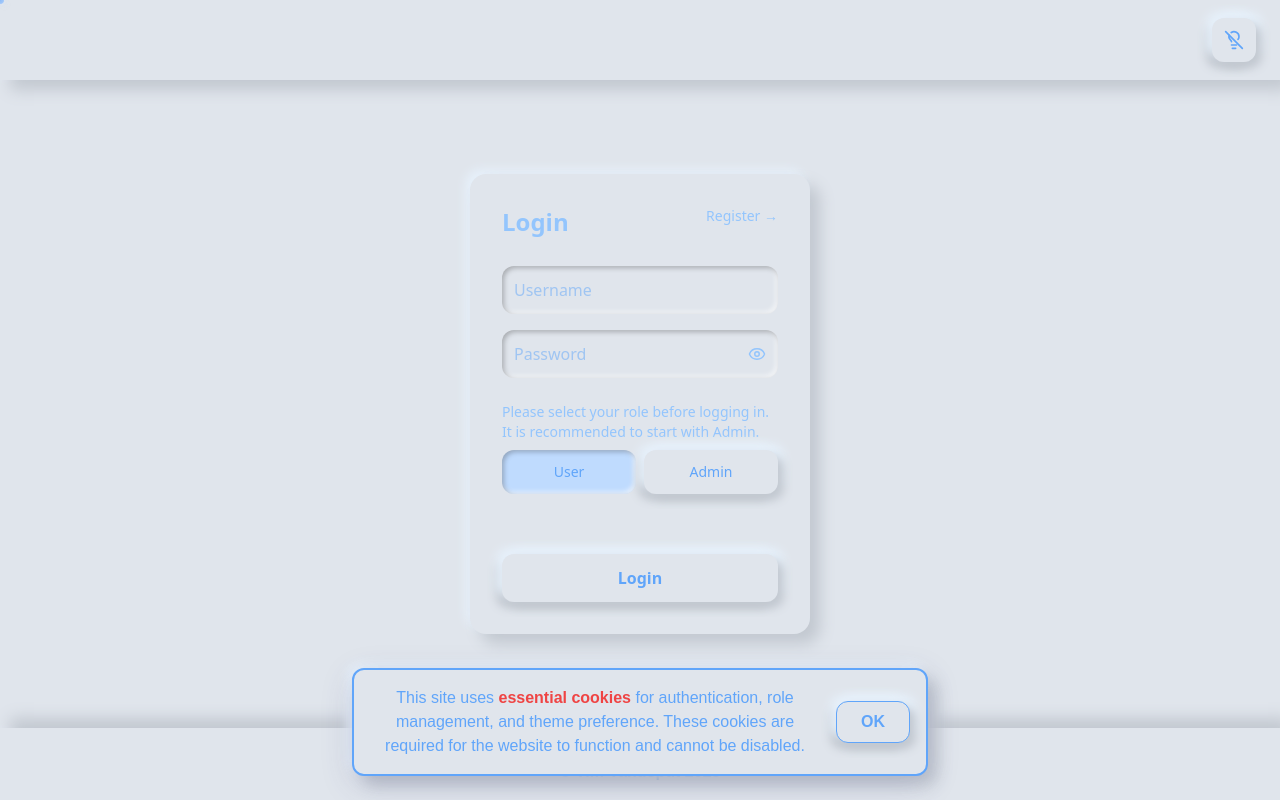
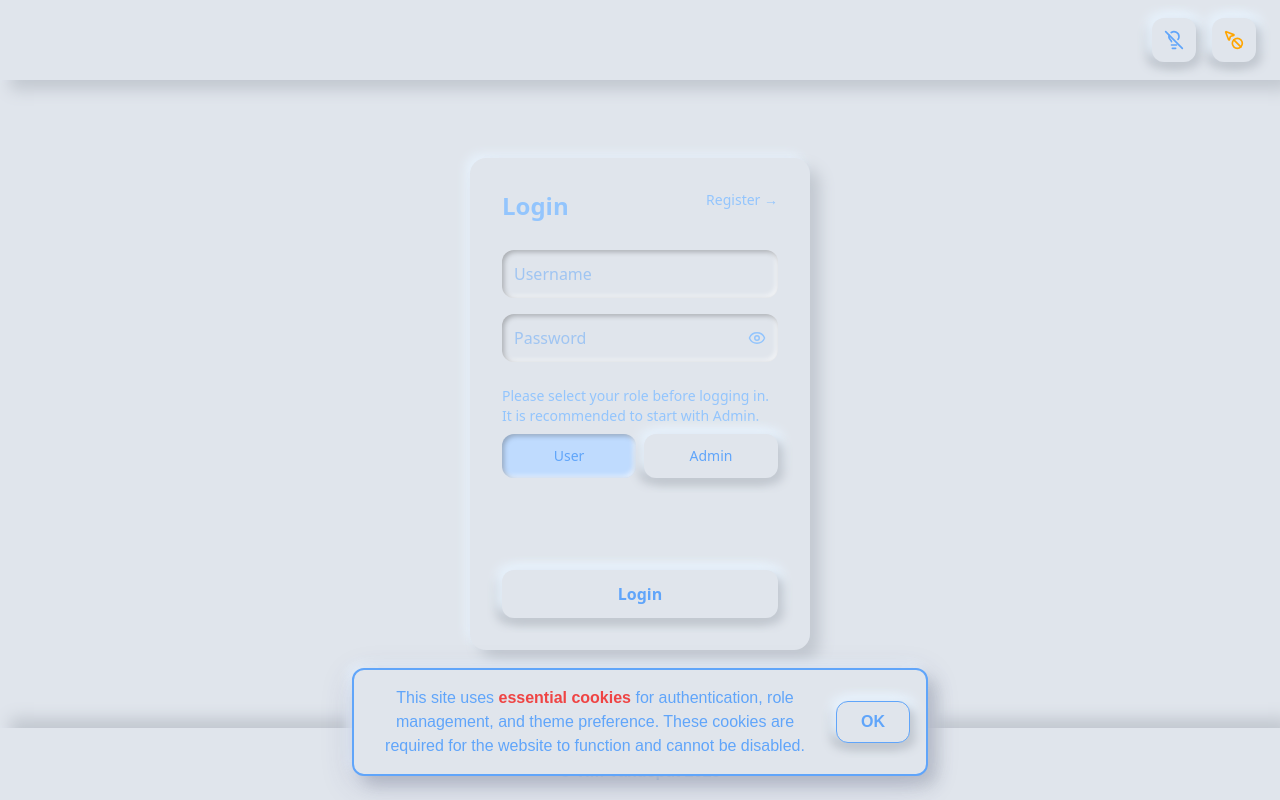
Before and after one commit to TimVandeput/Portfolio_Stock_Simulator, a Next.js app in the folder demo_frontend/: page /login in a window 1280 px wide. Built offline with nearby package versions, Linux system fonts and the light colour scheme; no server answers.

Commit message:
feat: add disable/enable button for cursortrail

```diff
--- a/demo_frontend/src/components/general/Header.tsx
+++ b/demo_frontend/src/components/general/Header.tsx
@@ -1,6 +1,7 @@
 "use client";
 
 import { useEffect, useRef, useState } from "react";
+import { MousePointer2, MousePointerBan } from "lucide-react";
 import { usePathname } from "next/navigation";
 import HamburgerButton from "@/components/button/HamburgerButton";
 import DesktopNav from "@/components/navigation/DesktopNav";
@@ -17,14 +18,20 @@ const navItems = [
 export default function Header({
   onLogoutClick,
   isLoggingOut,
+  cursorTrailEnabled,
+  setCursorTrailEnabled,
+  hideTrailButton,
 }: {
   onLogoutClick: () => void;
   isLoggingOut: boolean;
+  cursorTrailEnabled: boolean;
+  setCursorTrailEnabled: (enabled: boolean) => void;
+  hideTrailButton?: boolean;
 }) {
   const [open, setOpen] = useState(false);
   const [maxBtnWidth, setMaxBtnWidth] = useState<number | null>(null);
   const pathname = usePathname();
-  const hideNav = pathname === "/login";
+  const hideLogout = pathname === "/login";
   const headerRef = useRef<HTMLElement | null>(null);
 
   useEffect(() => {
@@ -82,36 +89,47 @@ export default function Header({
       style={{ background: "var(--bg-surface)" }}
     >
       <div className="relative w-full h-full flex items-center">
-        {!hideNav && <HamburgerButton onClick={() => setOpen(true)} />}
+        {!hideLogout && <HamburgerButton onClick={() => setOpen(true)} />}
 
         <div className="flex-1 flex justify-center">
           <DesktopNav
             navItems={navItems}
-            hideNav={hideNav}
+            hideNav={hideLogout}
             maxBtnWidth={maxBtnWidth}
             onWidthCalculation={handleWidthCalculation}
           />
         </div>
 
-        {!hideNav && (
-          <div className="absolute right-4 md:right-6 flex gap-4 items-center">
-            <ThemeToggle />
+        <div className="absolute right-4 md:right-6 flex gap-4 items-center">
+          <ThemeToggle />
+          {!hideTrailButton && (
+            <button
+              className="neu-button p-3 rounded-xl font-bold active:translate-y-0.5 active:duration-75"
+              title={
+                cursorTrailEnabled
+                  ? "Disable Cursor Trail"
+                  : "Enable Cursor Trail"
+              }
+              onClick={() => setCursorTrailEnabled(!cursorTrailEnabled)}
+            >
+              {cursorTrailEnabled ? (
+                <MousePointer2 size={20} style={{ color: "orange" }} />
+              ) : (
+                <MousePointerBan size={20} style={{ color: "orange" }} />
+              )}
+            </button>
+          )}
+          {!hideLogout && (
             <LogoutButton
               onLogoutClick={onLogoutClick}
               isLoggingOut={isLoggingOut}
             />
-          </div>
-        )}
-
-        {hideNav && (
-          <div className="absolute right-4 md:right-6 flex gap-4 items-center">
-            <ThemeToggle />
-          </div>
-        )}
+          )}
+        </div>
       </div>
 
       <MobileDrawer
-        isOpen={open && !hideNav}
+        isOpen={open && !hideLogout}
         navItems={navItems}
         onClose={() => setOpen(false)}
       />
--- a/demo_frontend/src/components/layout/ClientLayout.tsx
+++ b/demo_frontend/src/components/layout/ClientLayout.tsx
@@ -21,6 +21,9 @@ export default function ClientLayout({
 
   const [showConfirmation, setShowConfirmation] = useState(false);
   const [isLoggingOut, setIsLoggingOut] = useState(false);
+  const [cursorTrailEnabled, setCursorTrailEnabled] = useState(false);
+  const [desktopTrailEnabled, setDesktopTrailEnabled] = useState(false);
+  const [isMobile, setIsMobile] = useState(false);
 
   const handleLogoutClick = () => {
     router.prefetch("/login");
@@ -41,6 +44,47 @@ export default function ClientLayout({
   };
 
   useEffect(() => {
+    // On mount, read cookie for desktop setting
+    const getCookie = (name: string) => {
+      const value = `; ${document.cookie}`;
+      const parts = value.split(`; ${name}=`);
+      if (parts.length === 2) return parts.pop()?.split(";").shift();
+      return undefined;
+    };
+    const cookieValue = getCookie("cursorTrailEnabled");
+    if (cookieValue === "true") {
+      setDesktopTrailEnabled(true);
+      setCursorTrailEnabled(true);
+    } else {
+      setDesktopTrailEnabled(false);
+      setCursorTrailEnabled(false);
+    }
+
+    const checkMobile = () => {
+      const mobile = window.matchMedia("(max-width: 767px)").matches;
+      setIsMobile(mobile);
+      if (mobile) {
+        setDesktopTrailEnabled(cursorTrailEnabled); // Save desktop setting
+        setCursorTrailEnabled(false); // Force off on mobile
+      } else {
+        setCursorTrailEnabled(desktopTrailEnabled); // Restore desktop setting
+      }
+    };
+    checkMobile();
+    window.addEventListener("resize", checkMobile);
+    return () => window.removeEventListener("resize", checkMobile);
+  }, []);
+
+  useEffect(() => {
+    if (!isMobile) {
+      document.cookie = `cursorTrailEnabled=${String(
+        cursorTrailEnabled
+      )}; path=/; max-age=${60 * 60 * 24 * 365}`;
+      setDesktopTrailEnabled(cursorTrailEnabled);
+    }
+  }, [cursorTrailEnabled, isMobile]);
+
+  useEffect(() => {
     if (pathname === "/login" && (isLoggingOut || showConfirmation)) {
       setIsLoggingOut(false);
       setShowConfirmation(false);
@@ -49,8 +93,14 @@ export default function ClientLayout({
 
   return (
     <ThemeProvider>
-      <CursorTrail />
-      <Header onLogoutClick={handleLogoutClick} isLoggingOut={isLoggingOut} />
+      {cursorTrailEnabled && <CursorTrail />}
+      <Header
+        onLogoutClick={handleLogoutClick}
+        isLoggingOut={isLoggingOut}
+        cursorTrailEnabled={cursorTrailEnabled}
+        setCursorTrailEnabled={setCursorTrailEnabled}
+        hideTrailButton={isMobile}
+      />
 
       <main className="flex-1 w-full flex flex-col justify-center items-center">
         <div className="relative w-full h-full flex items-center justify-center">
--- a/demo_frontend/src/components/pageComponents/LoginClient.tsx
+++ b/demo_frontend/src/components/pageComponents/LoginClient.tsx
@@ -128,7 +128,7 @@ export default function LoginClient() {
         <div
           className={`
             relative
-            w-[340px] h-[460px]
+            w-[340px] h-[492px]
             transition-transform duration-500
             [transform-style:preserve-3d]
             rounded-2xl
@@ -137,7 +137,11 @@ export default function LoginClient() {
           style={{ transform: isFlipped ? "rotateY(180deg)" : "rotateY(0deg)" }}
         >
           {/* LOGIN SIDE */}
-          <div
+          <form
+            onSubmit={(e) => {
+              e.preventDefault();
+              handleLoginSubmit();
+            }}
             className={`
               login-card absolute inset-0 rounded-2xl p-8 overflow-hidden
               [backface-visibility:hidden] flex flex-col h-full
@@ -196,16 +200,17 @@ export default function LoginClient() {
 
               <div className="mt-auto flex flex-col">
                 <div className="mb-2 min-h-[20px] max-h-[60px] overflow-hidden">
-                  {error && <StatusMessage message={error} className="mb-0" />}
+                  {error && <StatusMessage message={error} className="mb-3" />}
                   {success && (
                     <StatusMessage
                       message={success}
                       type="success"
-                      className="mb-0"
+                      className="mb-1"
                     />
                   )}
                 </div>
                 <NeumorphicButton
+                  type="submit"
                   onClick={handleLoginSubmit}
                   disabled={isLoggingIn}
                 >
@@ -213,10 +218,14 @@ export default function LoginClient() {
                 </NeumorphicButton>
               </div>
             </div>
-          </div>
+          </form>
 
           {/* REGISTER SIDE */}
-          <div
+          <form
+            onSubmit={(e) => {
+              e.preventDefault();
+              handleRegisterSubmit();
+            }}
             className={`
               login-card absolute inset-0 rounded-2xl p-8 overflow-hidden
               [backface-visibility:hidden] flex flex-col h-full
@@ -286,11 +295,12 @@ export default function LoginClient() {
                     <StatusMessage
                       message={rStatus.message}
                       type={rStatus.type}
-                      className="mb-0"
+                      className="mb-3"
                     />
                   )}
                 </div>
                 <NeumorphicButton
+                  type="submit"
                   onClick={handleRegisterSubmit}
                   disabled={isRegistering}
                 >
@@ -298,7 +308,7 @@ export default function LoginClient() {
                 </NeumorphicButton>
               </div>
             </div>
-          </div>
+          </form>
         </div>
       </div>
     </div>
```
